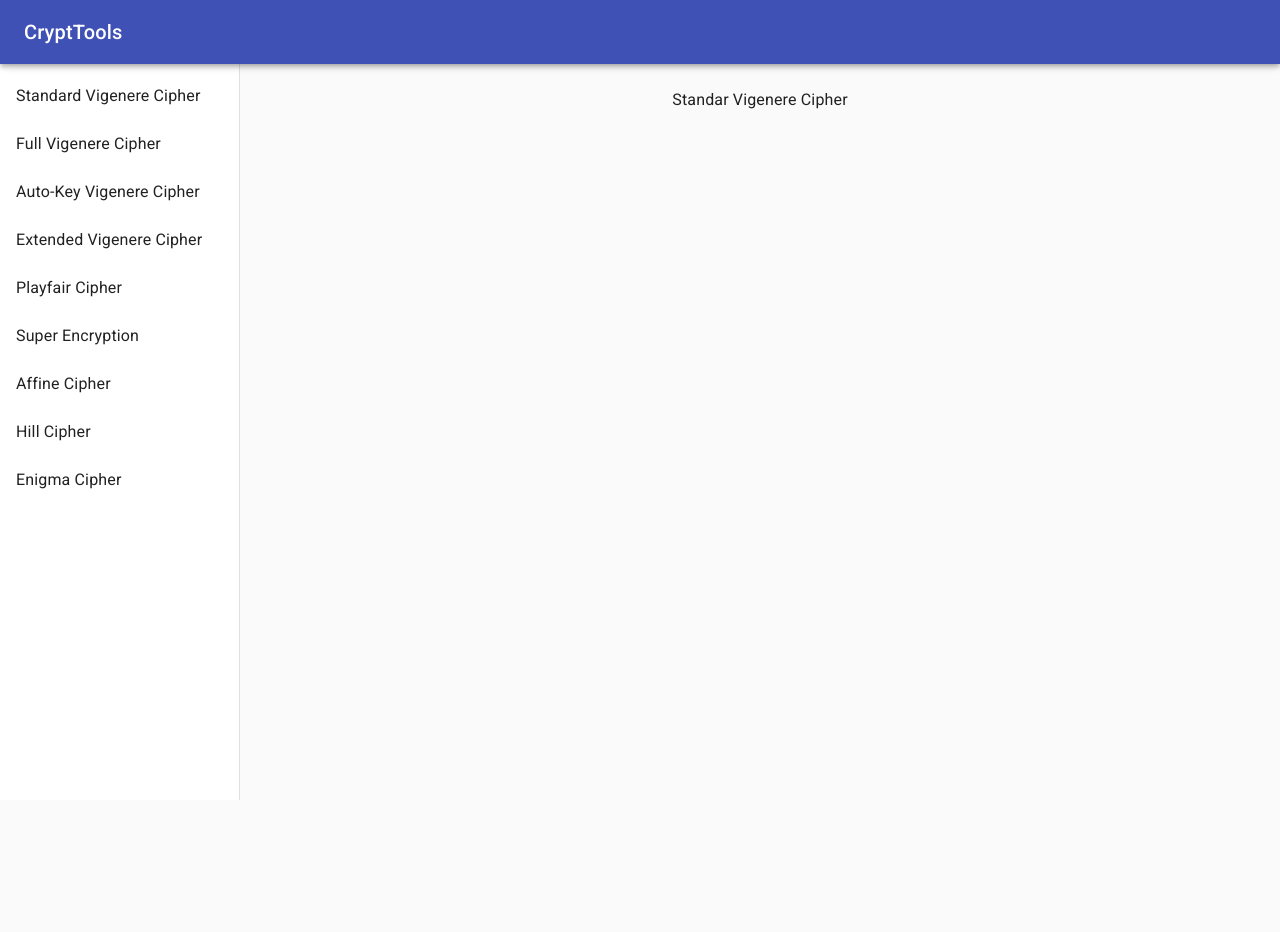
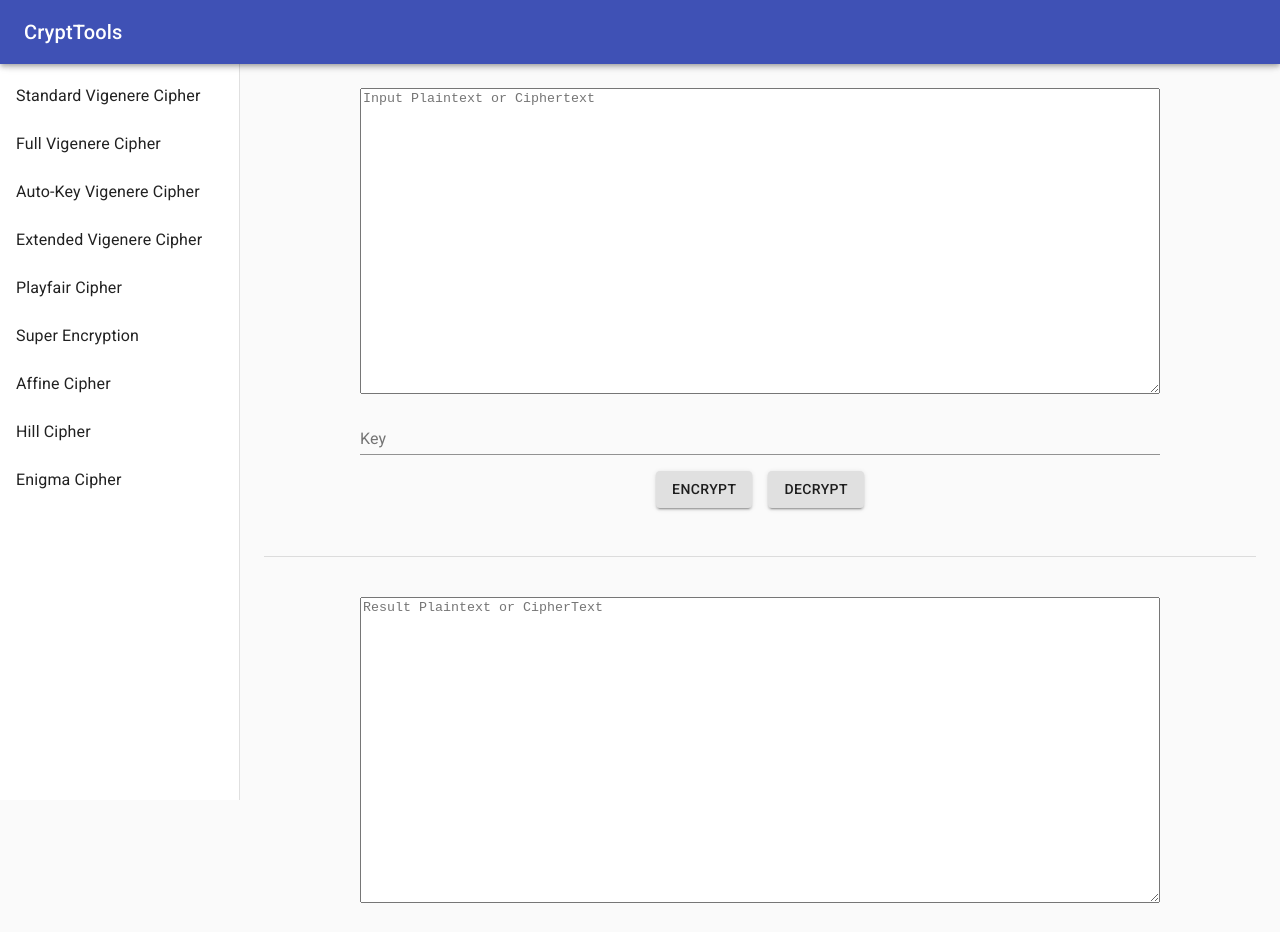
Before and after one commit to ferdysan360/Tucil1-Kriptografi, a React (Create React App) app: page / in a window 1280 px wide. Before the commit the page ends 800 px from the top, so only its background shows below. Built offline with nearby package versions, Linux system fonts and the light colour scheme.

Commit message:
Add input/output components

```diff
--- /dev/null
+++ b/src/Components/FullVigenere/FullVigenere.js
@@ -0,0 +1,55 @@
+import React, {useState, useEffect } from 'react';
+import { makeStyles } from '@material-ui/core/styles';
+import TextareaAutosize from '@material-ui/core/TextareaAutosize';
+import TextField from '@material-ui/core/TextField';
+import Divider from '@material-ui/core/Divider';
+import Button from '@material-ui/core/Button';
+
+function FullVigenere() {
+
+    const useStyles = makeStyles((theme) => ({
+        buttongroup: {
+            '& > *': {
+                margin: theme.spacing(1),
+            },
+        },
+        textfield: {
+            '& > *': {
+                margin: theme.spacing(1),
+                width: '800px',
+            },
+        },
+        textarea: {
+            width: '800px',
+        },
+        divider: {
+            marginTop: '40px',
+            marginBottom: '40px',
+        }
+    }));
+
+    const classes = useStyles();
+
+    return (
+        <div>
+            <TextareaAutosize aria-label="textarea" placeholder="Input Plaintext or Ciphertext" rowsMin="20" rowsMax="20" className={classes.textarea} />
+            <div className={classes.textfield}>
+                <TextField id="standard-basic" label="Key" />
+            </div>
+            <div className={classes.buttongroup}>
+                <Button variant="contained">
+                    Encrypt
+                </Button>
+                <Button variant="contained">
+                    Decrypt
+                </Button>
+            </div>
+            <div className={classes.divider}>
+                <Divider />
+            </div>
+            <TextareaAutosize aria-label="textarea" placeholder="Result Plaintext or CipherText" rowsMin="20" rowsMax="20" className={classes.textarea} />
+        </div>
+    );
+}
+
+export default FullVigenere;
--- a/src/Home.js
+++ b/src/Home.js
@@ -8,10 +8,10 @@ import List from '@material-ui/core/List';
 import Typography from '@material-ui/core/Typography';
 import ListItem from '@material-ui/core/ListItem';
 import ListItemText from '@material-ui/core/ListItemText';
-
+import FullVigenere from './Components/FullVigenere/FullVigenere.js';
 
 function Home() {
-    const [cipherId, setCipherId] = useState(0)
+    const [cipherId, setCipherId] = useState(1)
 
     const drawerWidth = 240;
 
@@ -114,10 +114,10 @@ function Home() {
         </Drawer>
         <main className={classes.content}>
           <Toolbar />
-          <Typography paragraph>
+          <div>
             {
                 cipherId === 0 ? "Standar Vigenere Cipher"
-                :cipherId === 1 ? "Full Vigenere Cipher"
+                :cipherId === 1 ? <FullVigenere />
                 :cipherId === 2 ? "Auto-Key Vigenere Cipher"
                 :cipherId === 3 ? "Extended Vigenere Cipher"
                 :cipherId === 4 ? "Playfair Cipher"
@@ -127,7 +127,7 @@ function Home() {
                 :cipherId === 8 ? "Enigma Cipher"
                 :null
             }
-          </Typography>
+          </div>
         </main>
       </div>
     </div>
```
